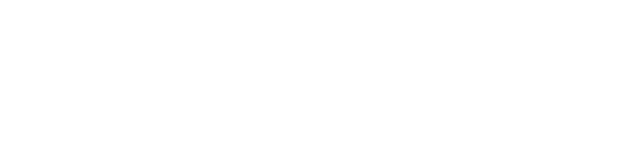
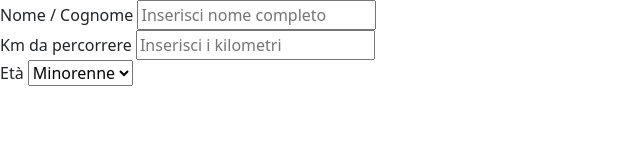
Before and after one commit to EliaBrambilla/js-biglietto-treno-form, a plain HTML site: page index.html in a window 1280 px wide. Shown: the whole page, without its empty margins (0-640 px from the left). Drawn offline with nearby package versions, Linux system fonts and the light colour scheme.

Commit message:
aggiungo input container e sezione calcoli js

```diff
--- a/assets/js/main.js
+++ b/assets/js/main.js
@@ -11,3 +11,19 @@ let discountSenior = 0.40;
 let ticketRate = 0.21;
 let outputPrice;
 let totalPrice = 0;
+
+/* calcoli */
+
+calcola.addEventListener("click", function() {
+
+    totalPrice = km.value * ticketRate;
+
+    if(ageRange.value === "Minorenne") {
+      outputPrice = (totalPrice * (1 - discountJunior)).toFixed(2)
+    }else if (ageRange.value === "Senior"){
+      outputPrice = (totalPrice * (1 - discountSenior)).toFixed(2)
+    }else {
+      outputPrice = totalPrice;
+    }
+
+  });
--- a/index.html
+++ b/index.html
@@ -9,6 +9,27 @@
     <title>Biglietto Treno JS</title>
 </head>
 <body>
+
+<!-- INPUT CONTAINER -->
+<div class="input-container">
+    <label for="nomeCognome">Nome / Cognome</label>
+    <input type="text" placeholder="Inserisci nome completo" id="nomeCognome">
+  </div>
+
+  <div class="input-container">
+    <label for="km">Km da percorrere</label>
+    <input type="number" placeholder="Inserisci i kilometri" id="km">
+  </div>
+
+  <div class="input-container">
+    <label for="fasciaEta">Età</label>
+    <select name="fasciaEta" id="fasciaEta">
+      <option value="Minorenne">Minorenne</option>
+      <option value="Senior">Anziano</option>
+      <option value="Adulto">Adulto</option>
+    </select>
+  </div>
+<!-- FINE INPUT CONTAINER -->
 
 
 
```
